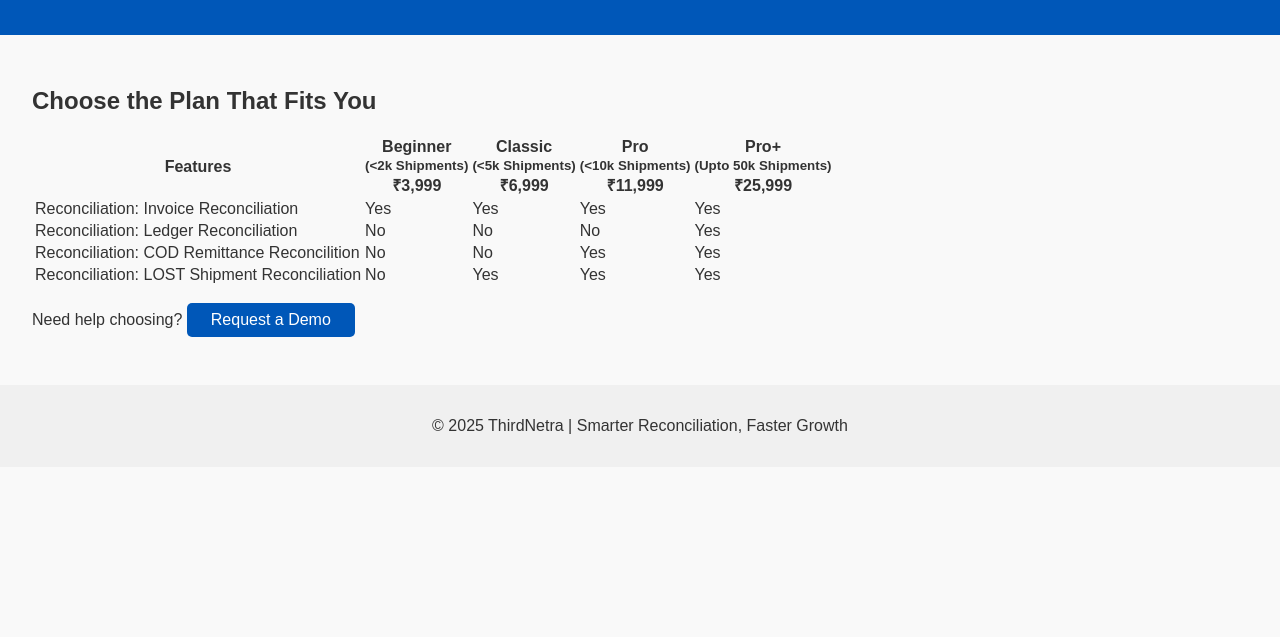
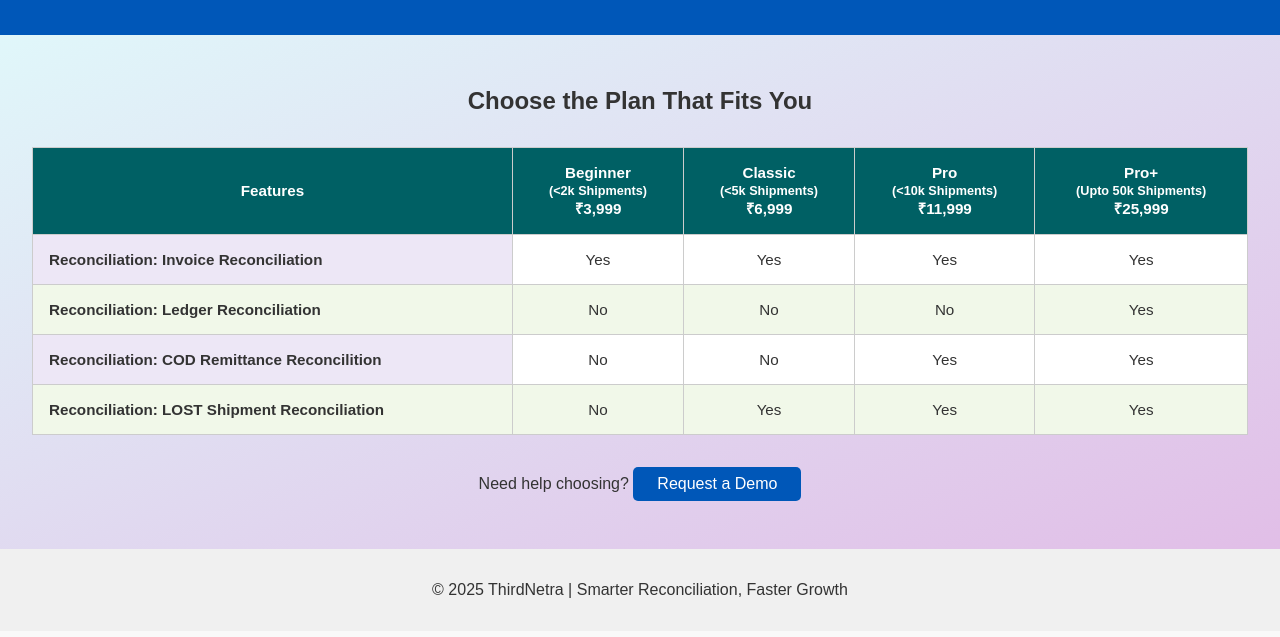
Before and after one commit to third-netra/thirdnetra, a plain HTML site: page pricing.html in a window 1280 px wide. Shown: the part 77-714 px from the top of the page. Drawn offline with Linux system fonts and the light colour scheme.

Commit message:
Update style.css

```diff
--- a/style.css
+++ b/style.css
@@ -43,3 +43,37 @@ footer {
   padding: 1rem;
   background-color: #f0f0f0;
 }
+
+.pricing-section {
+  padding: 2rem;
+  background: linear-gradient(to bottom right, #e0f7fa, #e1bee7);
+  text-align: center;
+}
+.pricing-table table {
+  width: 100%;
+  border-collapse: collapse;
+  margin-top: 2rem;
+}
+.pricing-table th, .pricing-table td {
+  border: 1px solid #ccc;
+  padding: 1rem;
+  font-size: 0.95rem;
+}
+.pricing-table th {
+  background: #006064;
+  color: white;
+}
+.pricing-table td {
+  background: white;
+}
+.pricing-table tr:nth-child(even) td {
+  background: #f1f8e9;
+}
+.pricing-table td:first-child {
+  text-align: left;
+  font-weight: bold;
+  background: #ede7f6;
+}
+.cta {
+  margin-top: 2rem;
+}
```
